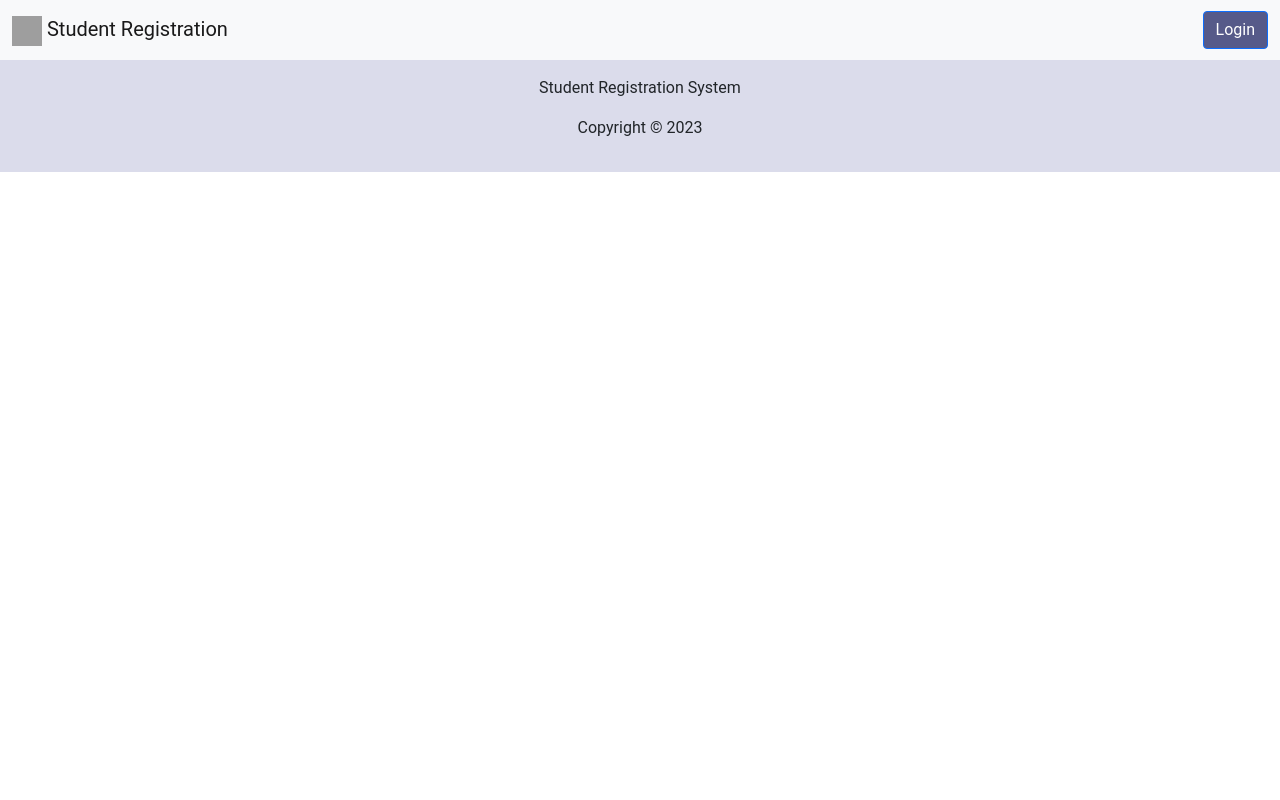
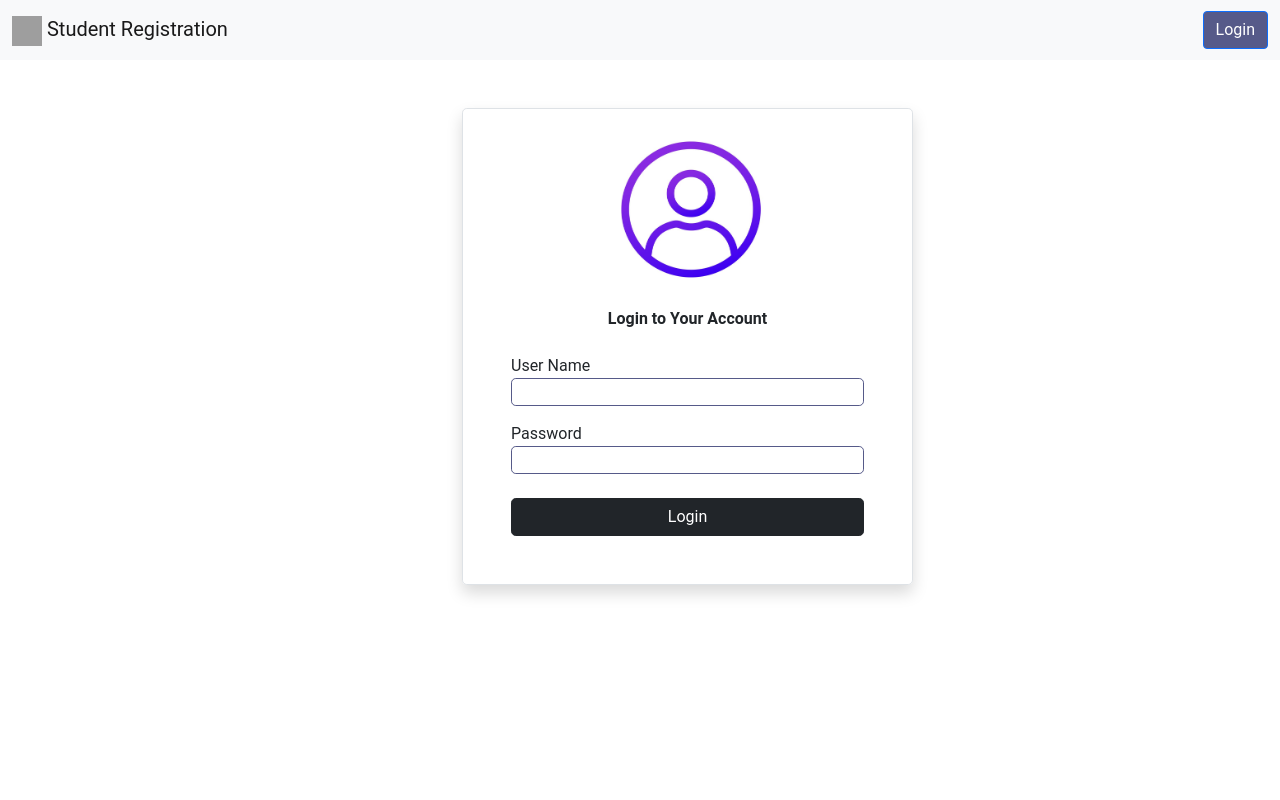
Before and after one commit to Sakuni-Weerasinghe/Student_Registration_System-Frontend-SSR, an Angular app: page /login in a window 1280 px wide. Before the commit this address led to /. Shown: the top 800 px of the page. Built offline with nearby package versions, Linux system fonts and the light colour scheme; grey boxes are pictures that could not be loaded.

Commit message:
Create login component and add form validations

```diff
--- a/src/app/app.routes.ts
+++ b/src/app/app.routes.ts
@@ -1,6 +1,8 @@
 import { Routes } from '@angular/router';
 import { HomeComponent } from './components/home/home.component';
+import { LoginComponent } from './components/login/login.component';
 
 export const routes: Routes = [
-    {path:'',component:HomeComponent}
+    {path:'',component:HomeComponent},
+    {path: 'login', component:LoginComponent},
 ];
--- a/src/app/components/core/header/header.component.html
+++ b/src/app/components/core/header/header.component.html
@@ -5,7 +5,7 @@
             ">
             Student Registration
         </a>
-        <button  type="button" class="btn btn-primary btn-rounded pr-4" id="login-button">
+        <button  type="button" [routerLink]='["/login"]' class="btn btn-primary btn-rounded pr-4" id="login-button">
             Login
         </button>
     </div>
--- a/src/app/components/core/header/header.component.ts
+++ b/src/app/components/core/header/header.component.ts
@@ -1,9 +1,10 @@
 import { Component } from '@angular/core';
+import { RouterModule } from '@angular/router';
 
 @Component({
   selector: 'app-header',
   standalone: true,
-  imports: [],
+  imports: [RouterModule],
   templateUrl: './header.component.html',
   styleUrl: './header.component.css'
 })
--- /dev/null
+++ b/src/app/components/login/login.component.css
@@ -0,0 +1,38 @@
+.outer{
+    height: 100vh;
+}
+
+.panel-heading{
+    text-align: center;
+    margin-bottom: 10px;
+}
+
+#login-btn{
+    margin-top: 20px;
+}
+
+.panel{
+    min-height: 100px;
+    box-shadow: 50px #565a89;
+}
+
+.input-field{
+    display: flex;
+    align-items: center;
+    width: 100%;
+}
+
+input{
+    width: 100%;
+    border: 1px solid #565a89;
+}
+
+@media screen and (max-width: 1000px) {
+    .user-login-container {
+        width: 90%;
+    }
+
+    .form-title {
+        padding-top: 18%;
+    }
+}
--- /dev/null
+++ b/src/app/components/login/login.component.html
@@ -0,0 +1,38 @@
+<div class="outer pt-5">
+    <div class="container">
+        <div class="row">
+            <div class="offset-md-2 col-lg-5 col-md-7 offset-lg-4 offset-md-3">
+                <div class="panel border rounded-3 shadow px-5">
+                    <div class="panel-heading">
+                        <div class="form-title text-center">
+                            <img class="" src="../../../assets/user_icon.jpg" alt="" width="200px" height="200px">
+                        </div>
+                        <h6 class="text-center"><strong>Login to Your Account</strong></h6>
+                    </div>
+                    <div class="panel-body pb-5">
+                        <form [formGroup] = "loginForm">
+                            <!-- User Name -->
+                            <div class="form-group pt-3">
+                                <label for="username">User Name</label>
+                                <div class="input-field" [class.error] = "loginForm.controls['username'].dirty && loginForm.hasError('required','username')">
+                                    <input formControlName="username" type="text" id="username" class="rounded-3">
+                                </div>
+                                <small *ngIf="loginForm.controls['username'].dirty && loginForm.hasError('required','username')" class="text-danger">*Username is required</small>
+                            </div>
+                            <!-- Password -->
+                            <div class="form-group pt-3">
+                                <label for="password">Password</label>
+                                <div class="input-field" [class.error] = "loginForm.controls['password'].dirty && loginForm.hasError('required','password')">
+                                    <input formControlName="password" type="password" id="password" class="rounded-3">
+                                </div>
+                                <small *ngIf="loginForm.controls['password'].dirty && loginForm.hasError('required','password')" class="text-danger">*Password is required</small>
+                            </div>
+                            <!-- Login Button -->
+                            <button (click)="onSubmit()" type="submit" class="btn btn-dark w-100 rounded-3 mt-4" id="login-btn">Login</button>
+                        </form>
+                    </div>
+                </div>
+            </div>
+        </div>
+    </div>
+</div>
--- /dev/null
+++ b/src/app/components/login/login.component.ts
@@ -0,0 +1,49 @@
+import { Component } from '@angular/core';
+import { CommonModule } from '@angular/common';
+import { FormBuilder, FormGroup, FormControl,Validators } from '@angular/forms';
+import { ReactiveFormsModule } from '@angular/forms';
+
+@Component({
+  selector: 'app-login',
+  standalone: true,
+  imports: [CommonModule,ReactiveFormsModule],
+  templateUrl: './login.component.html',
+  styleUrl: './login.component.css'
+})
+export class LoginComponent {
+  loginForm! : FormGroup;
+
+  constructor(private fb: FormBuilder){}
+
+  ngOnInit(): void {
+    //Called after the constructor, initializing input properties, and the first call to ngOnChanges.
+    //Add 'implements OnInit' to the class.
+    this.loginForm = this.fb.group({
+      username: ['',Validators.required],
+      password: ['',Validators.required]
+    })
+  }
+
+  onSubmit() {
+    if(this.loginForm.valid){
+      console.log(this.loginForm.value)
+      //send to database
+    }else{
+      //throw error
+      this.validateAllFormFields(this.loginForm);
+      alert("Your Form is invalid");
+    }
+  }
+
+  private validateAllFormFields(formGroup: FormGroup){
+    Object.keys(formGroup.controls).forEach(field => {
+      const control = formGroup.get(field);
+      if(control instanceof FormControl){
+        control.markAsDirty({onlySelf:true})
+      }else if(control instanceof FormGroup){
+        this.validateAllFormFields(control)
+      }
+    })
+  }
+
+}
```
Also changed, not shown: src/assets/user_icon.jpg (added), 1 other file (tests, documents, lock files or other folders).
